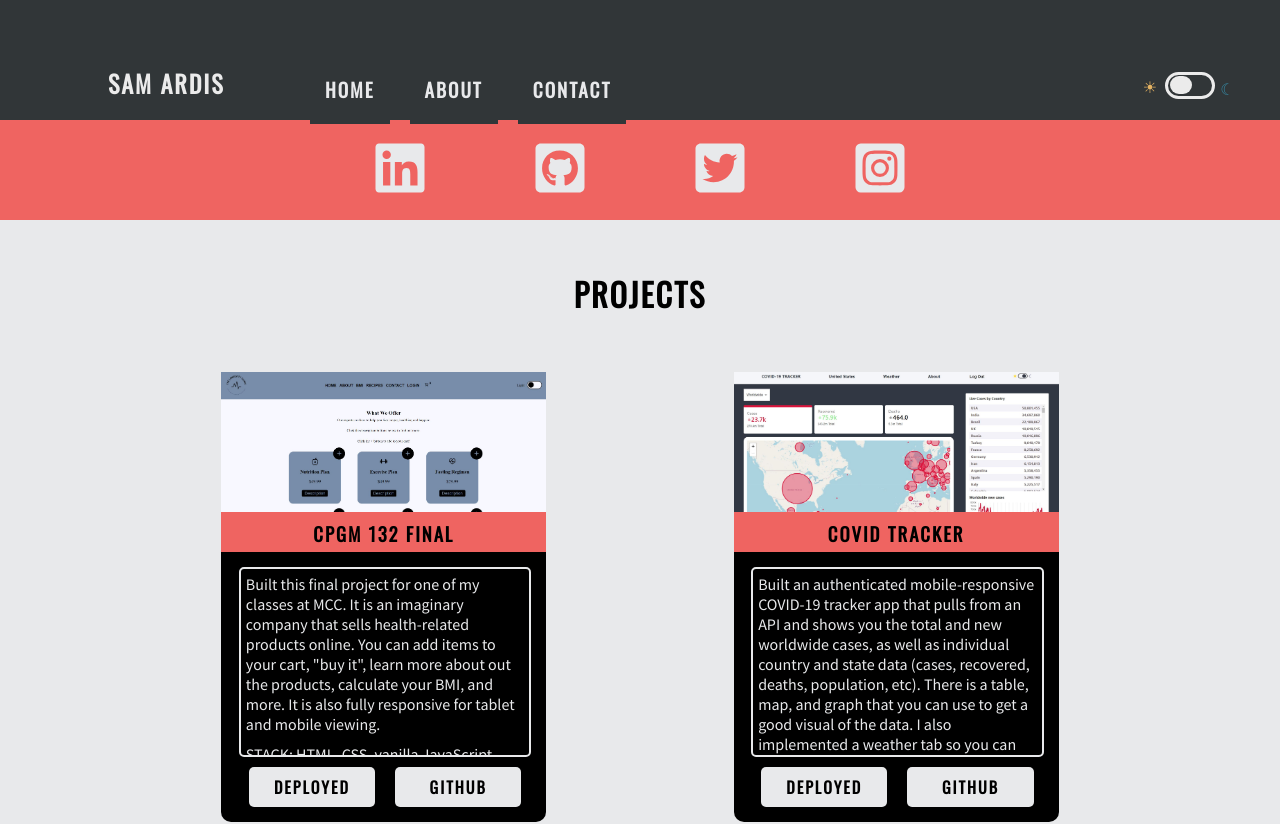
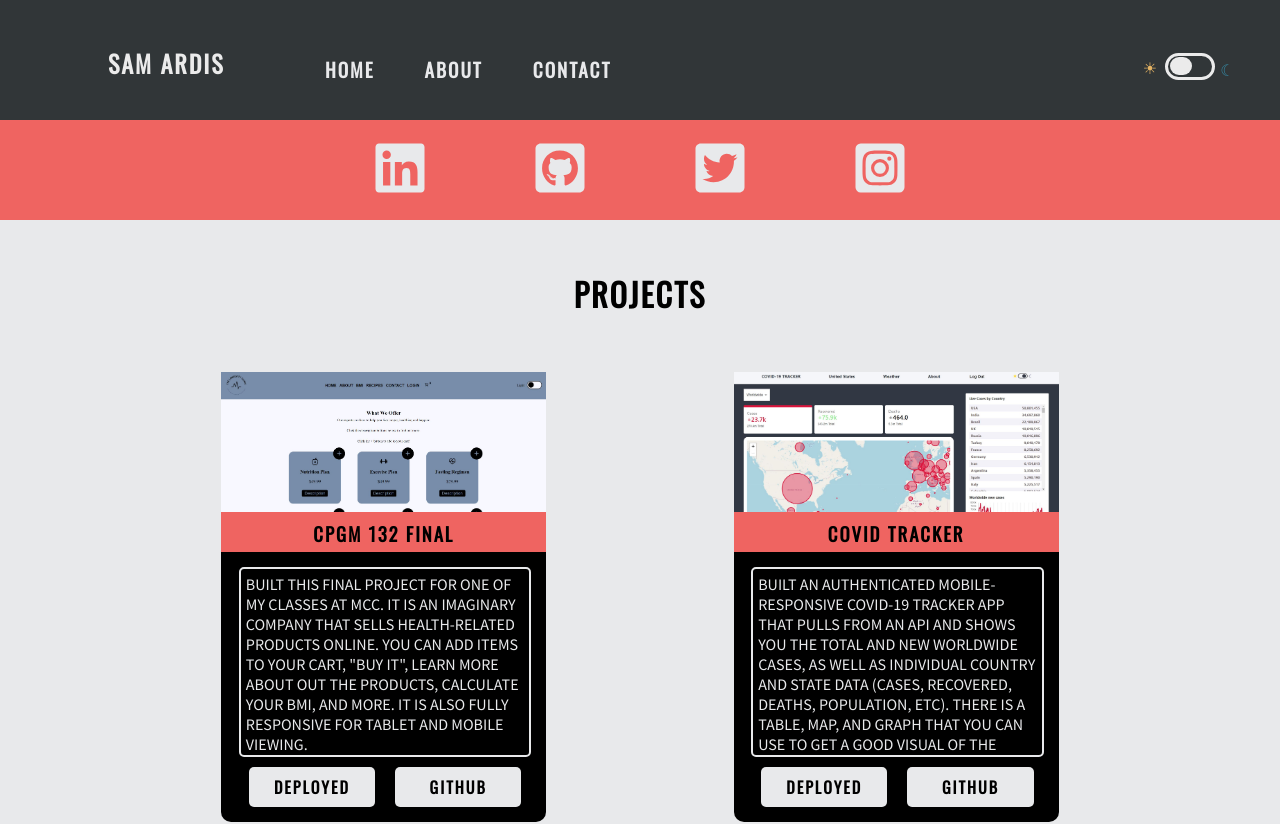
Before and after one commit to ardissam0/portfolio-2.0, a React (Create React App) app: page / in a window 1280 px wide. Shown: the top 824 px of the page. Built offline with nearby package versions, Linux system fonts and the light colour scheme.

Commit message:
Updated font to uppercase, and moved navigation up.

```diff
--- a/src/styles/App.css
+++ b/src/styles/App.css
@@ -105,7 +105,7 @@ a {
   position: absolute;
   display: flex;
   margin: 0 auto;
-  top: 70px;
+  top: 51px;
   right: 40px;
 }
 .dark-mode__container .light__symbol{
@@ -157,6 +157,7 @@ a {
 }
 .content {
   font-family: 'Source Sans Pro', sans-serif;
+  text-transform: uppercase;
   min-height: 75vh;
   text-align: center;
   margin: 0 auto 20px auto;
@@ -179,7 +180,7 @@ h1, h2, h3 {
   letter-spacing: 2px;
   background-color: var(--clr-primary);
   width: 100%;
-  padding: 60px 0;
+  padding: 40px 0 80px 0;
   display: flex;
   justify-content: space-evenly;
   position: relative;
```
